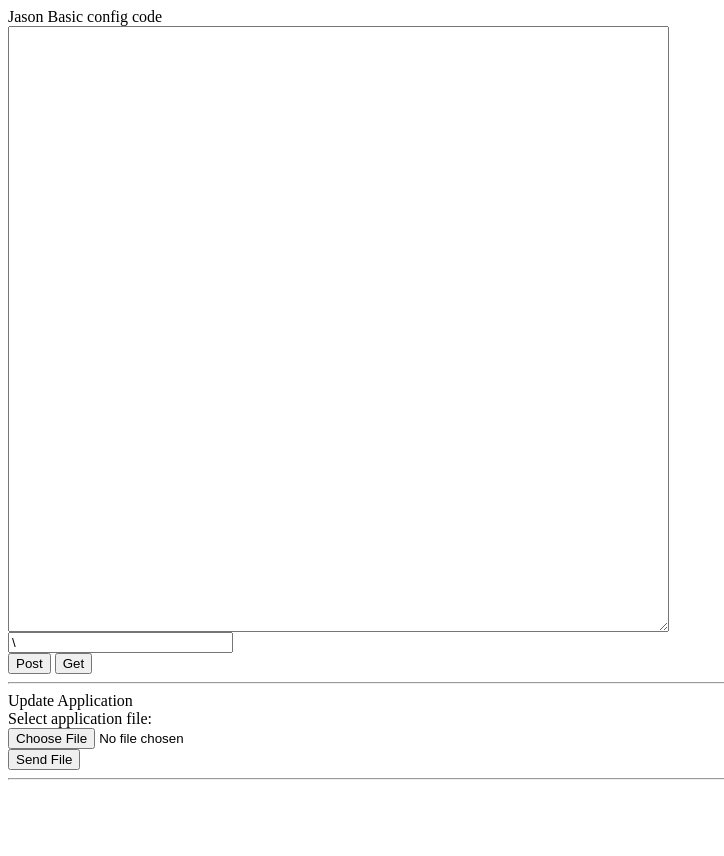
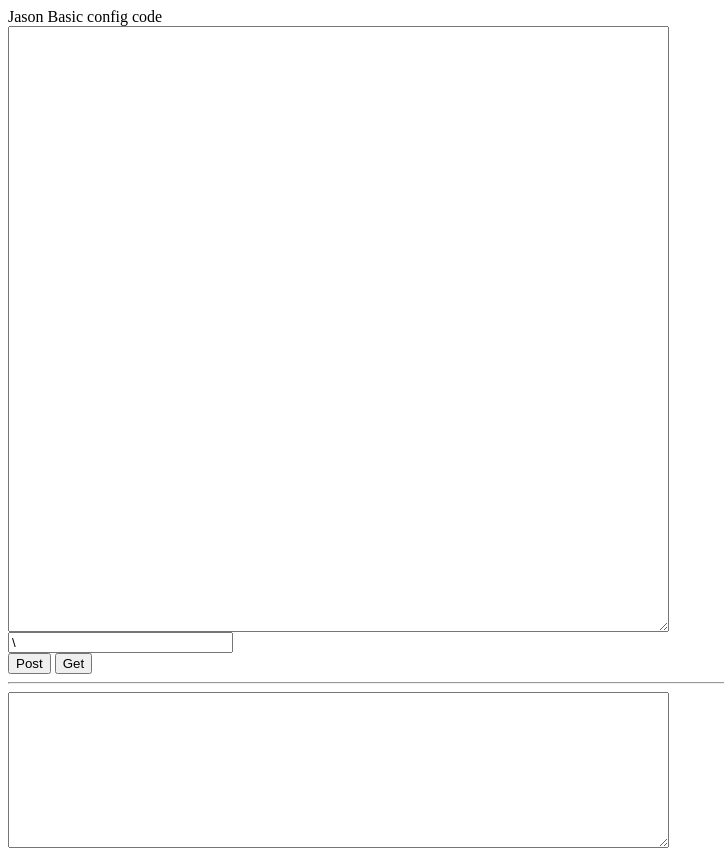
Before and after one commit to pbreed/DiscoServer, a website: page public/index.html in a window 1280 px wide. Shown: the whole page, without its empty margins (0-724 px from the left). Before the commit the page ends 800 px from the top, so only its background shows below. Drawn offline with Linux system fonts and the light colour scheme.

Commit message:
Fixing test html box to show stuff

```diff
--- a/public/index.html
+++ b/public/index.html
@@ -9,6 +9,8 @@ xhr.open("POST", url, true);
 xhr.setRequestHeader("Content-type", "application/json");
 xhr.onreadystatechange = function () {
     if (xhr.readyState == 4 && xhr.status == 200) {
+		var Ptmp=(xhr.responseText);
+	    document.getElementById('postbox').value=Ptmp;
     }
 }
 var data2 = document.getElementById('bigbox').value;
@@ -41,12 +43,7 @@ Jason Basic config code<BR>
 <input type="button" onclick="Post()" value="Post">
 <input type="button" onclick="Get()" value="Get">
 <HR>
-<FORM  ACTION="appupdate.htm" enctype="multipart/form-data" METHOD=POST>
-Update Application<BR>
-Select application file:<BR>
-<INPUT NAME="appfile" TYPE="file" SIZE="80">
-<BR><INPUT TYPE="submit" VALUE="Send File"><BR>
-<HR>
-</FORM>
+<textarea id="postbox" cols="80" rows="10" name="pbox"></textarea>
+
 </body>
 </html>
```
